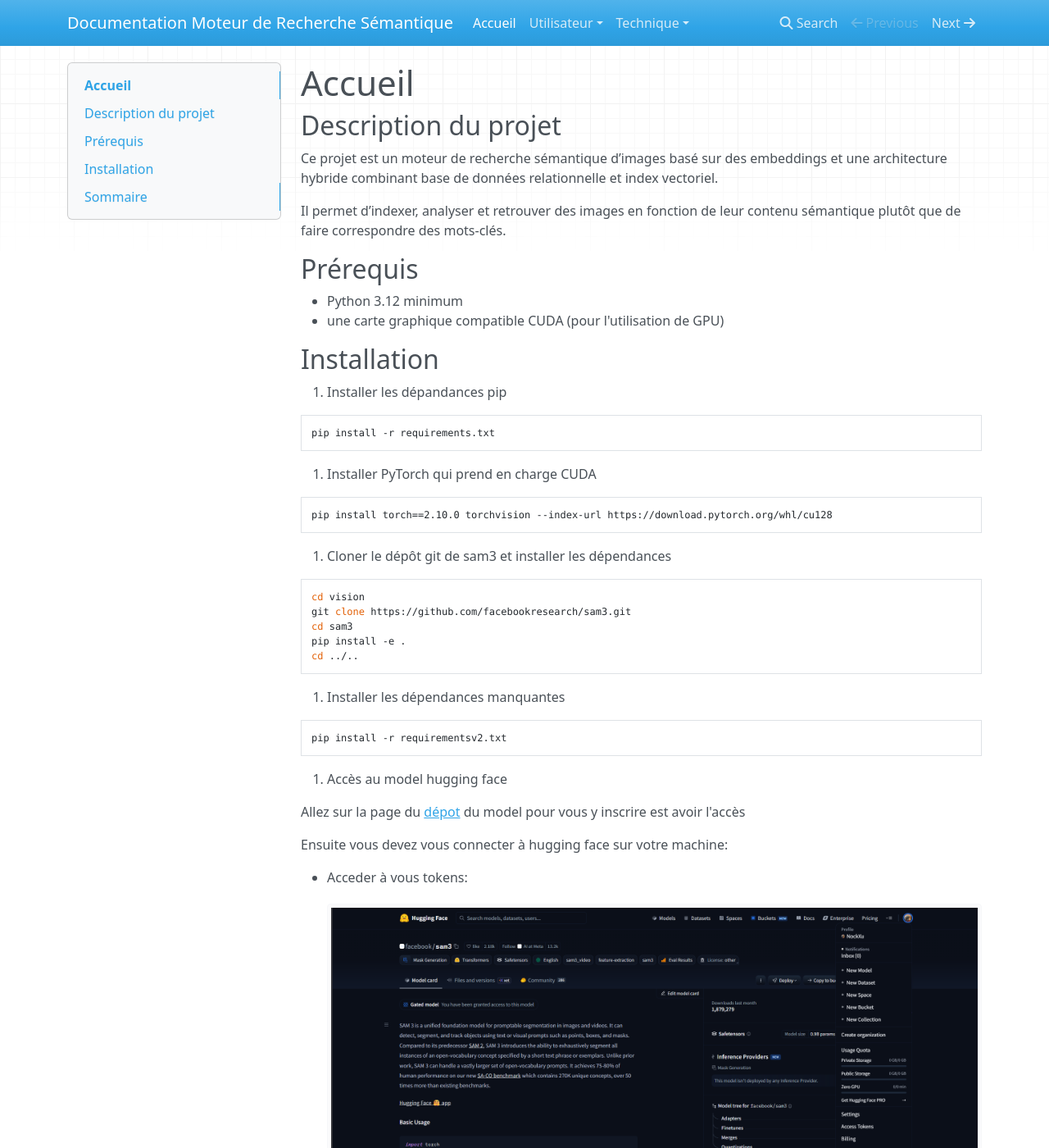
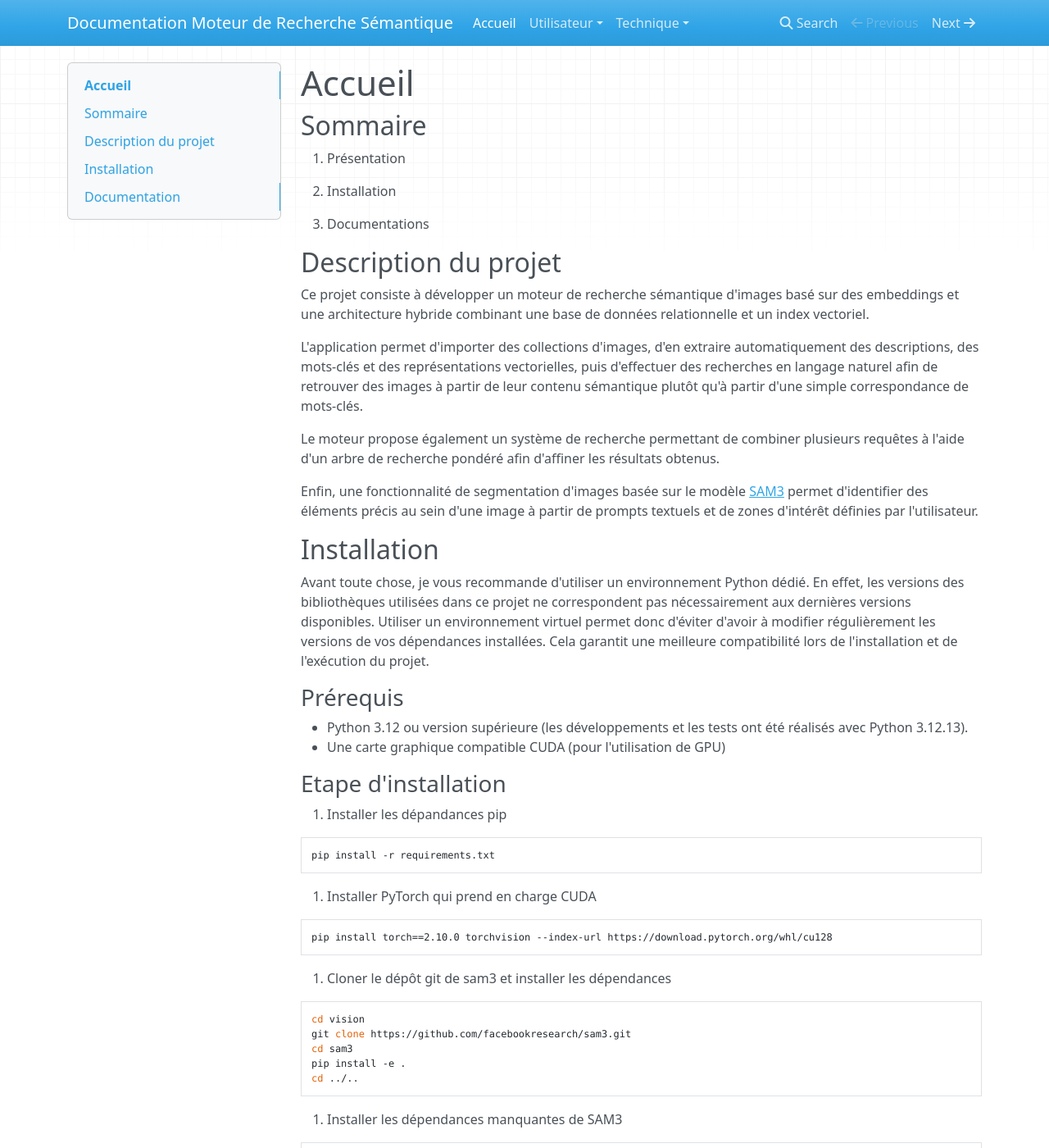
Before and after one commit to NockXu/Moteur_de_recherche_semantique, an MkDocs documentation site: the page built from documentation/index.md, in a window 1280 px wide and 1400 px high. Shown: the whole window at 82% size. Built offline with MkDocs 1.6.1, drawn with Linux system fonts in a browser that asks for light colours; nearby versions of some CDN libraries; some of the changed text lies outside the part shown.

````diff
--- a/documentation/index.md
+++ b/documentation/index.md
@@ -1,29 +1,48 @@
 # Accueil
+
+## Sommaire
+
+1. Présentation
+
+2. Installation
+
+3. Documentations
 
 ## Description du projet
 
-Ce projet est un moteur de recherche sémantique d’images basé sur des embeddings et une architecture hybride combinant base de données relationnelle et index vectoriel.
+Ce projet consiste à développer un moteur de recherche sémantique d'images basé sur des embeddings et une architecture hybride combinant une base de données relationnelle et un index vectoriel.
 
-Il permet d’indexer, analyser et retrouver des images en fonction de leur contenu sémantique plutôt que de faire correspondre des mots-clés.
+L'application permet d'importer des collections d'images, d'en extraire automatiquement des descriptions, des mots-clés et des représentations vectorielles, puis d'effectuer des recherches en langage naturel afin de retrouver des images à partir de leur contenu sémantique plutôt qu'à partir d'une simple correspondance de mots-clés.
 
-## Prérequis
+Le moteur propose également un système de recherche permettant de combiner plusieurs requêtes à l'aide d'un arbre de recherche pondéré afin d'affiner les résultats obtenus.
 
-- Python 3.12 minimum
-- une carte graphique compatible CUDA (pour l'utilisation de GPU)
+Enfin, une fonctionnalité de segmentation d'images basée sur le modèle [SAM3](https://ai.meta.com/research/sam3/) permet d'identifier des éléments précis au sein d'une image à partir de prompts textuels et de zones d'intérêt définies par l'utilisateur.
 
 ## Installation
 
+Avant toute chose, je vous recommande d'utiliser un environnement Python dédié. En effet, les versions des bibliothèques utilisées dans ce projet ne correspondent pas nécessairement aux dernières versions disponibles. Utiliser un environnement virtuel permet donc d'éviter d'avoir à modifier régulièrement les versions de vos dépendances installées. Cela garantit une meilleure compatibilité lors de l'installation et de l'exécution du projet.
+
+### Prérequis
+
+- Python 3.12 ou version supérieure (les développements et les tests ont été réalisés avec Python 3.12.13).
+- Une carte graphique compatible CUDA (pour l'utilisation de GPU)
+
+### Etape d'installation
+
 1. Installer les dépandances pip
+
 ```bash
 pip install -r requirements.txt
 ```
 
-2. Installer PyTorch qui prend en charge CUDA
+1. Installer PyTorch qui prend en charge CUDA
+
 ```bash
 pip install torch==2.10.0 torchvision --index-url https://download.pytorch.org/whl/cu128
 ```
 
-3. Cloner le dépôt git de sam3 et installer les dépendances
+1. Cloner le dépôt git de sam3 et installer les dépendances
+
 ```bash
 cd vision
 git clone https://github.com/facebookresearch/sam3.git
@@ -32,12 +51,15 @@
 cd ../..
 ```
 
-4. Installer les dépendances manquantes
+1. Installer les dépendances manquantes de SAM3
+
 ```bash
 pip install -r requirementsv2.txt
 ```
 
-5. Accès au model hugging face
+1. Accès au model hugging face
+
+> **Attention** : il est important de noter que si votre carte graphique ne supporte pas CUDA, vous ne pourrez probablement pas utiliser les fonctionnalités SAM3.
 
 Allez sur la page du [dépot](https://huggingface.co/facebook/sam3) du model pour vous y inscrire est avoir l'accès
 
@@ -74,8 +96,8 @@
 
 [Voir plus sur l'installation de sam3](https://github.com/facebookresearch/sam3)
 
-## Sommaire
+## Documentation
 
-### [Documentation Utilisateur](./Utilisateur/sommaire_doc_utilisateur.md)
+[Cliquer pour voir la documentation utilisateur.](./Utilisateur/sommaire_doc_utilisateur.md)
 
-### [Documentation Technique](./Technique/sommaire_doc_technique.md)
+[Cliquer pour voir la documentation technique](./Technique/sommaire_doc_technique.md)
````
Also changed, not shown: docs/index.html (+149 -47 lines).
